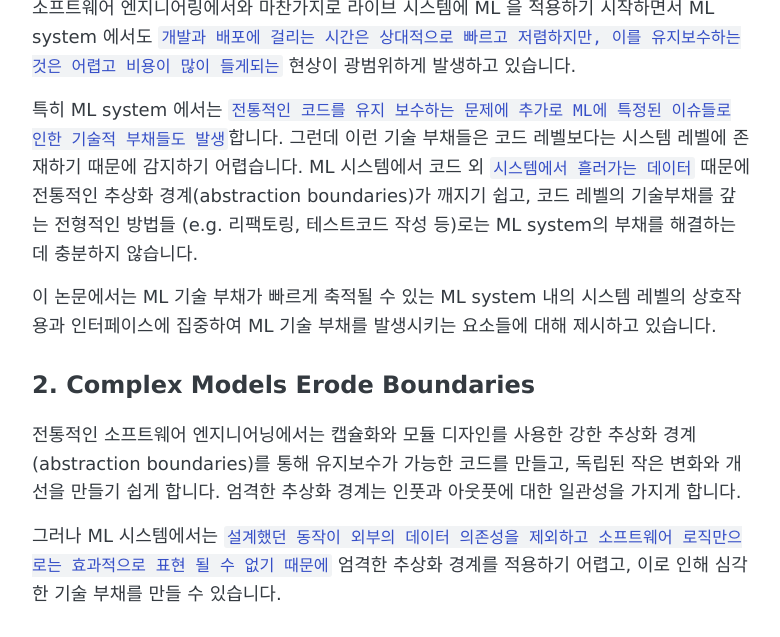
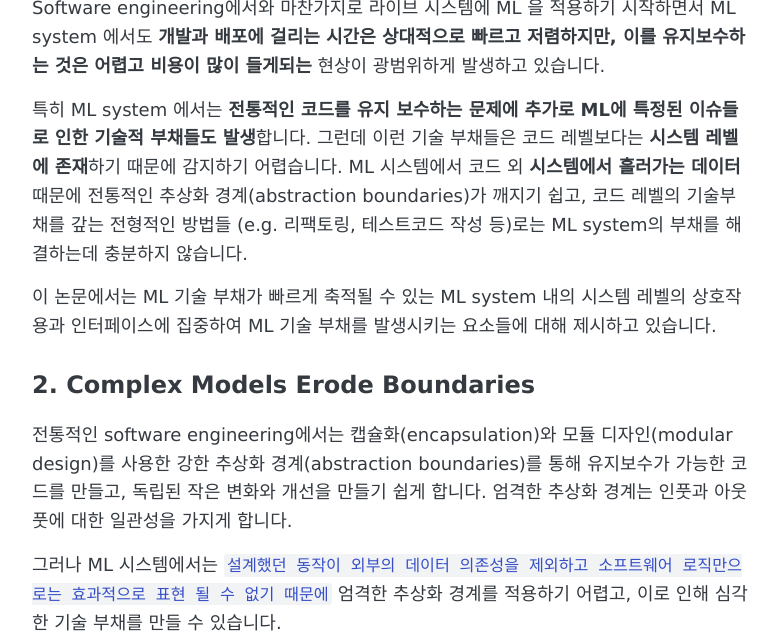
Before and after one commit to inahjeon/inahjeon.github.io, a Jekyll site: the page built from _posts/2020-02-16-technical-dept-in-ml-systms.md, in a window 1280 px wide and 900 px high, scrolled down 913 px, cut to the strip 263-900 px from the top of the window. Shown: the whole strip, without its empty margins (248-1028 px from the left). Built offline with Jekyll 4.4.1, drawn with Linux system fonts in a browser that asks for light colours; some of the changed text lies outside the part shown.

Commit message:
Update Hidden Technical Debt in Machine Learning Systems

```diff
--- a/_posts/2020-02-16-technical-dept-in-ml-systms.md
+++ b/_posts/2020-02-16-technical-dept-in-ml-systms.md
@@ -8,7 +8,7 @@ comments: true
 
 ML 서비스를 Production 에 적용하기 시작하면서, CD4ML, ML Ops 에도 관심이 많이 생겨서 차근차근 공부해보려고 합니다.
 
-나온지 꽤 되긴 했는데 MLOps 관련 많은 article 들에서 읽어볼 것을 추천하고 있는, [Hidden Technical Debt in Machine Learning Systems (2015): ML system 에서의 기술 부채에 대해 Google 에서 작성한 유명한 논문](https://papers.nips.cc/paper/5656-hidden-technical-debt-in-machine-learning-systems.pdf) 를 찬찬히 읽어보고 적당히 의역 및 요약해보았습니다. (정확한 내용은 원문을 참고해주세요.)
+나온지 꽤 되긴 했는데 MLOps 관련 많은 article 들에서 읽어볼 것을 추천하고 있는, [Hidden Technical Debt in Machine Learning Systems (2015)](https://papers.nips.cc/paper/5656-hidden-technical-debt-in-machine-learning-systems.pdf)(ML system 에서의 기술 부채에 대해 Google 에서 작성한 유명한 논문) 를 찬찬히 읽어보고 적당히 의역 및 요약해보았습니다. (정확한 내용은 원문을 참고해주세요.)
 
 영어가 짧아서 논문을 읽고 저만의 언어(?)로 번역해보는 일은 시간이 꽤 걸렸지만, 그냥 슥 읽어보는 것보다 더 꼼꼼하고 깊게 읽어 보게 되어서 공부하는데 도움은 많이 되었습니다. :)
 
@@ -22,15 +22,15 @@ ML 서비스를 Production 에 적용하기 시작하면서, CD4ML, ML Ops 에
 
 ![](https://miro.medium.com/max/863/1*55Jn564sqMdKT39XIW3uxQ.png)
 
-소프트웨어 엔지니어링에서와 마찬가지로 라이브 시스템에 ML 을 적용하기 시작하면서 ML system 에서도 `개발과 배포에 걸리는 시간은 상대적으로 빠르고 저렴하지만, 이를 유지보수하는 것은 어렵고 비용이 많이 들게되는` 현상이 광범위하게 발생하고 있습니다.
+Software engineering에서와 마찬가지로 라이브 시스템에 ML 을 적용하기 시작하면서 ML system 에서도 **개발과 배포에 걸리는 시간은 상대적으로 빠르고 저렴하지만, 이를 유지보수하는 것은 어렵고 비용이 많이 들게되는** 현상이 광범위하게 발생하고 있습니다.
 
-특히 ML system 에서는 `전통적인 코드를 유지 보수하는 문제에 추가로 ML에 특정된 이슈들로 인한 기술적 부채들도 발생`합니다. 그런데 이런 기술 부채들은 코드 레벨보다는 시스템 레벨에 존재하기 때문에 감지하기 어렵습니다. ML 시스템에서 코드 외 `시스템에서 흘러가는 데이터` 때문에 전통적인 추상화 경계(abstraction boundaries)가 깨지기 쉽고, 코드 레벨의 기술부채를 갚는 전형적인 방법들 (e.g. 리팩토링, 테스트코드 작성 등)로는 ML system의 부채를 해결하는데 충분하지 않습니다.
+특히 ML system 에서는 **전통적인 코드를 유지 보수하는 문제에 추가로 ML에 특정된 이슈들로 인한 기술적 부채들도 발생**합니다. 그런데 이런 기술 부채들은 코드 레벨보다는 **시스템 레벨에 존재**하기 때문에 감지하기 어렵습니다. ML 시스템에서 코드 외 **시스템에서 흘러가는 데이터** 때문에 전통적인 추상화 경계(abstraction boundaries)가 깨지기 쉽고, 코드 레벨의 기술부채를 갚는 전형적인 방법들 (e.g. 리팩토링, 테스트코드 작성 등)로는 ML system의 부채를 해결하는데 충분하지 않습니다.
 
 이 논문에서는 ML 기술 부채가 빠르게 축적될 수 있는 ML system 내의 시스템 레벨의 상호작용과 인터페이스에 집중하여 ML 기술 부채를 발생시키는 요소들에 대해 제시하고 있습니다.
 
 ## 2. Complex Models Erode Boundaries
 
-전통적인 소프트웨어 엔지니어닝에서는 캡슐화와 모듈 디자인를 사용한 강한 추상화 경계(abstraction boundaries)를 통해 유지보수가 가능한 코드를 만들고, 독립된 작은 변화와 개선을 만들기 쉽게 합니다. 엄격한 추상화 경계는 인풋과 아웃풋에 대한 일관성을 가지게 합니다.
+전통적인 software engineering에서는 캡슐화(encapsulation)와 모듈 디자인(modular design)를 사용한 강한 추상화 경계(abstraction boundaries)를 통해 유지보수가 가능한 코드를 만들고, 독립된 작은 변화와 개선을 만들기 쉽게 합니다. 엄격한 추상화 경계는 인풋과 아웃풋에 대한 일관성을 가지게 합니다.
 
 그러나 ML 시스템에서는 `설계했던 동작이 외부의 데이터 의존성을 제외하고 소프트웨어 로직만으로는 효과적으로 표현 될 수 없기 때문에` 엄격한 추상화 경계를 적용하기 어렵고, 이로 인해 심각한 기술 부채를 만들 수 있습니다.
 
```
